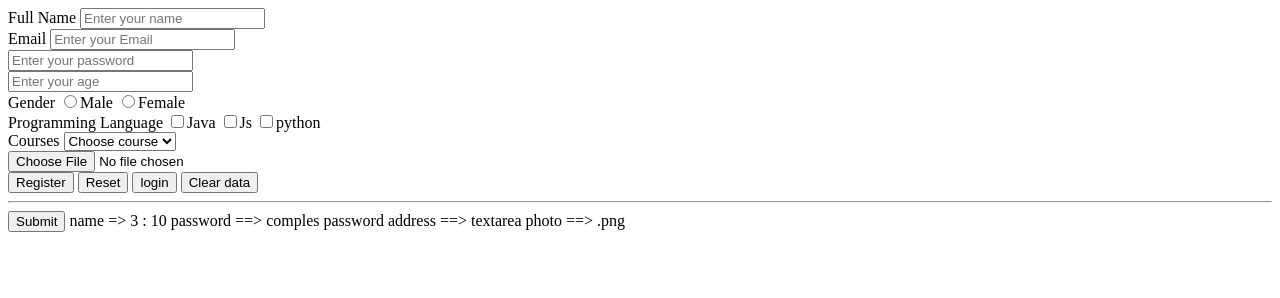
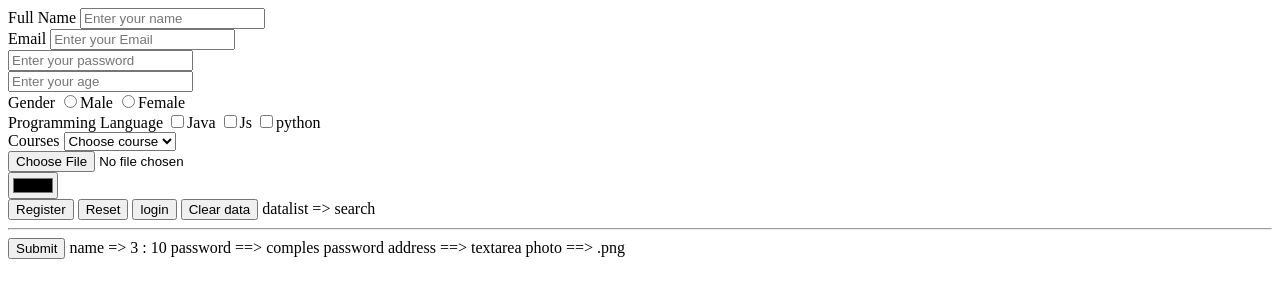
Before and after one commit to Mahmoud-code1/mahmoud-emad-web-design-summer-G13, a plain HTML site: page section2/conctact.html in a window 1280 px wide. Drawn offline with Linux system fonts and the light colour scheme.

Commit message:
add some detials

```diff
--- a/section2/conctact.html
+++ b/section2/conctact.html
@@ -6,7 +6,7 @@
 </head>
 <body>
 
-    <form>
+    <form autocomplete="off" action="index.html" method="post">
 
             <label>Full Name</label>
             <input type ="text" name="fullName" placeholder="Enter your name">
@@ -47,12 +47,20 @@
             <br>
             <input type="file" multiples name="userFiles">
 
+
+            <br>
+
+            <input type="color">
+
+
             <br>
             <input type="submit" value="Register">
             <input type="reset" value="Reset">
             <!--<button type="submit">Submit</button> -->
             <button type="submit">login</button>
             <button type="reset">Clear data</button>
+
+            datalist => search
         </form>
         <hr>
         <button type="submit">Submit</button>
```
